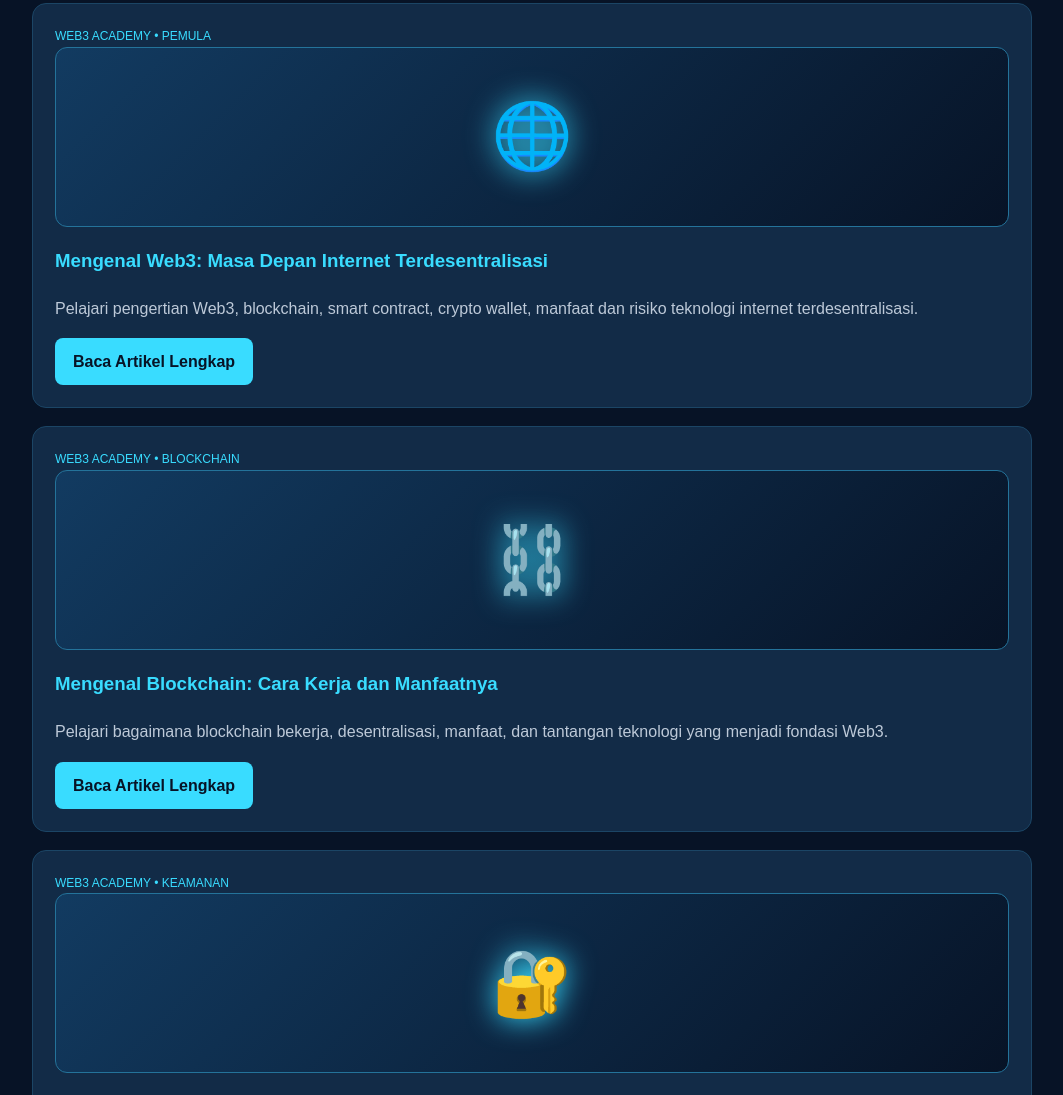
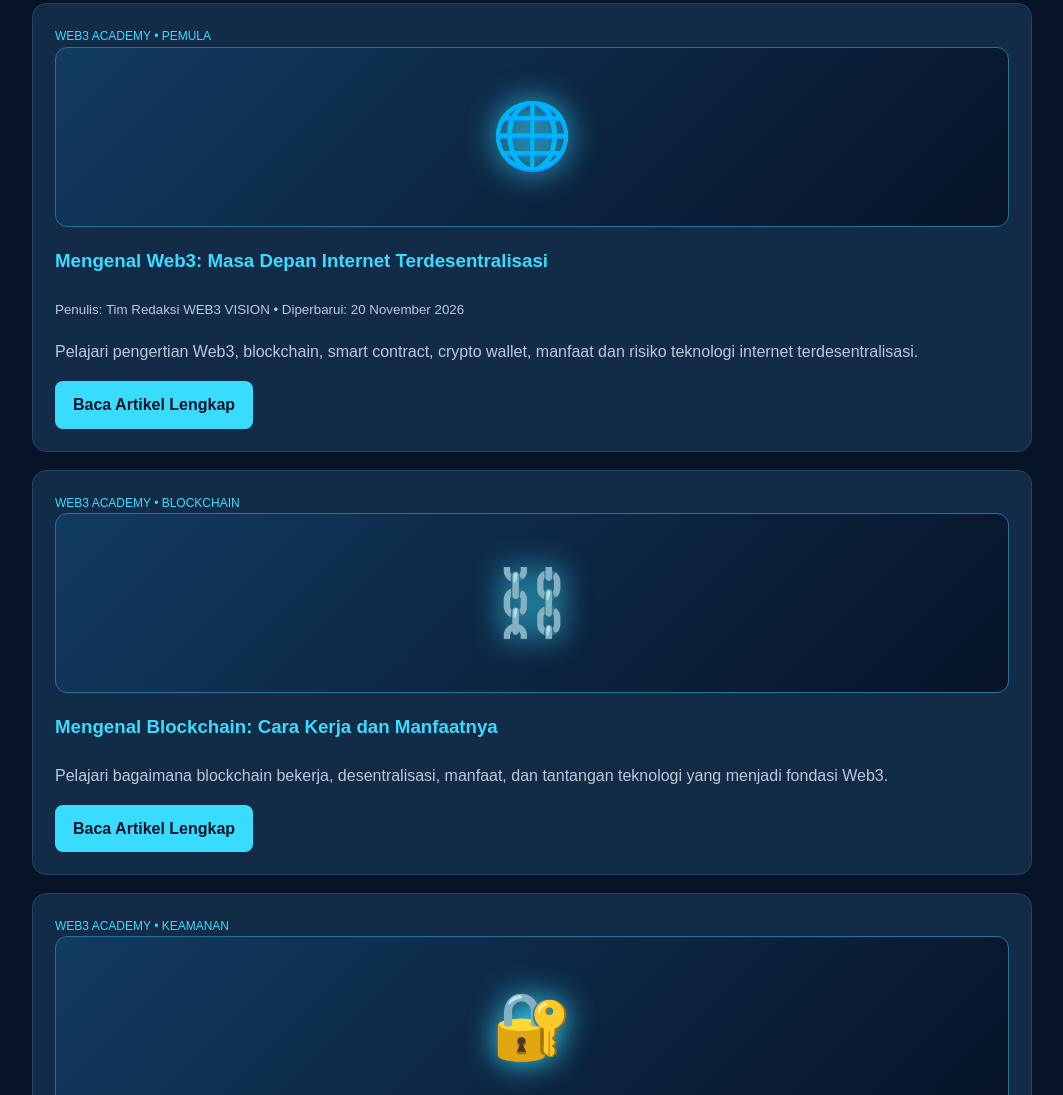
Before and after one commit to lukiirwansyah76-bot/lukiirwansyah76-bot.github.io, a website: page berita.html in a window 1280 px wide. Shown: the part 2552-3647 px from the top of the page, without its empty margins (108-1171 px from the left). Drawn offline with Linux system fonts and the light colour scheme.

Commit message:
Update berita.html

```diff
--- a/berita.html
+++ b/berita.html
@@ -236,7 +236,7 @@ details p {
 <div class="article-image">
 <span>🌐</span>
 </div>
-<h3>Mengenal Web3: Masa Depan Internet Terdesentralisasi</h3>
+<h3>Mengenal Web3: Masa Depan Internet Terdesentralisasi</h3><p><small>Penulis: Tim Redaksi WEB3 VISION • Diperbarui: 20 November 2026</small></p>
 <p>Pelajari pengertian Web3, blockchain, smart contract, crypto wallet, manfaat dan risiko teknologi internet terdesentralisasi.</p>
 <a class="btn" href="web3-pemula.html">Baca Artikel Lengkap</a>
 </article>
```
